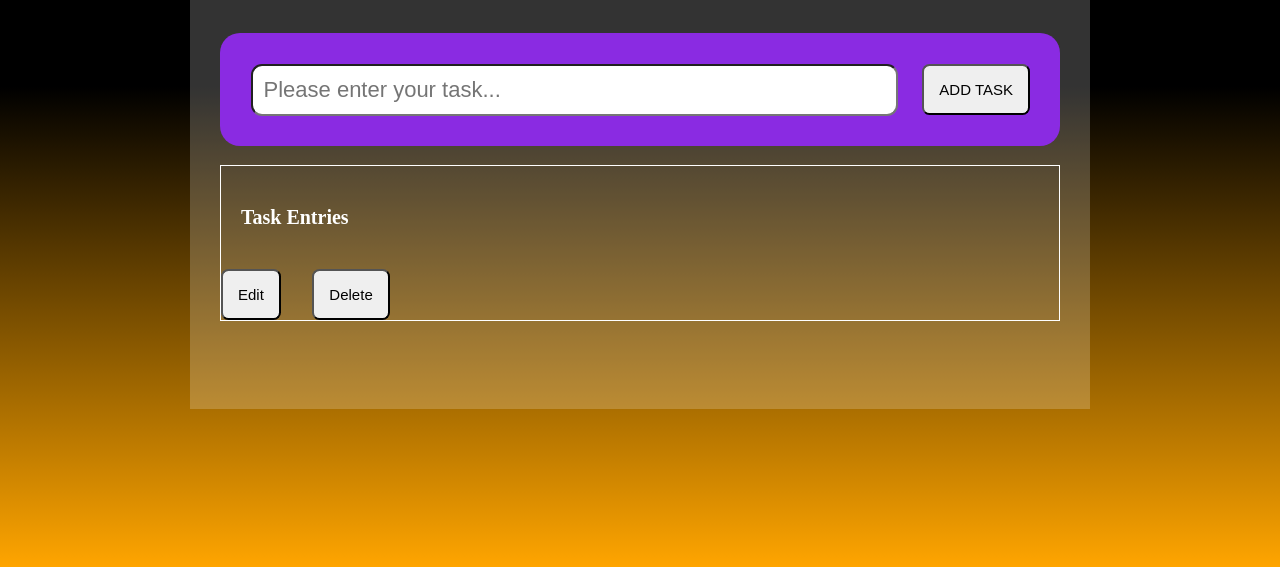
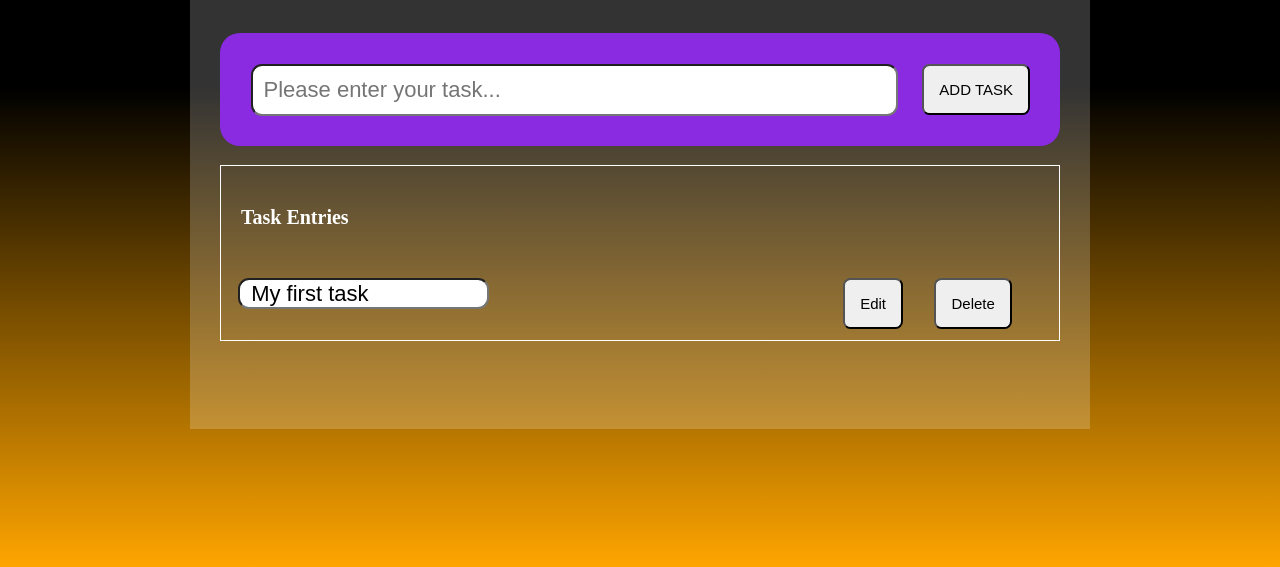
Before and after one commit to PhantasmalKG/To-Do-List-Samuel-Aggor, a plain HTML site: page index.html in a window 1280 px wide. Shown: the part 233-800 px from the top of the page. Drawn offline with Linux system fonts and the light colour scheme.

Commit message:
Cleaning up the UI
Worked on alignment issues.

```diff
--- a/index.html
+++ b/index.html
@@ -17,11 +17,17 @@
         </div>
         <div class="todo-task-entries">
           <h2>Task Entries</h2>
-          <div class="line"></div>
-          <div class="task-entry">
-            <p></p>
-            <button>Edit</button>
-            <button>Delete</button>
+
+          <div class="task">
+            <div class="entry">
+              <input type="text" class="entry-message" value ="My first task" readonly>
+            </div>
+            <div class="task-actions">
+              <button>Edit</button>
+              <button>Delete</button>
+            </div>
+          </div>
+
           </div>
 
         </div>
--- a/styles.css
+++ b/styles.css
@@ -73,9 +73,17 @@ h2{
     font-size: 2rem;
     color: #ffffff;
 }
-.line{
 
-    width: 100%;
-    height: 2%;
-    background-color: #ffffff;
+.task{
+    display: flex;
+    justify-content: space-between;
+    padding: 10em 18em;
+    max-width: 100%;
 }
+
+.entry{
+    max-width: 80%;
+}
+.entry-message{
+    max-width: 2000px;
+}
```
